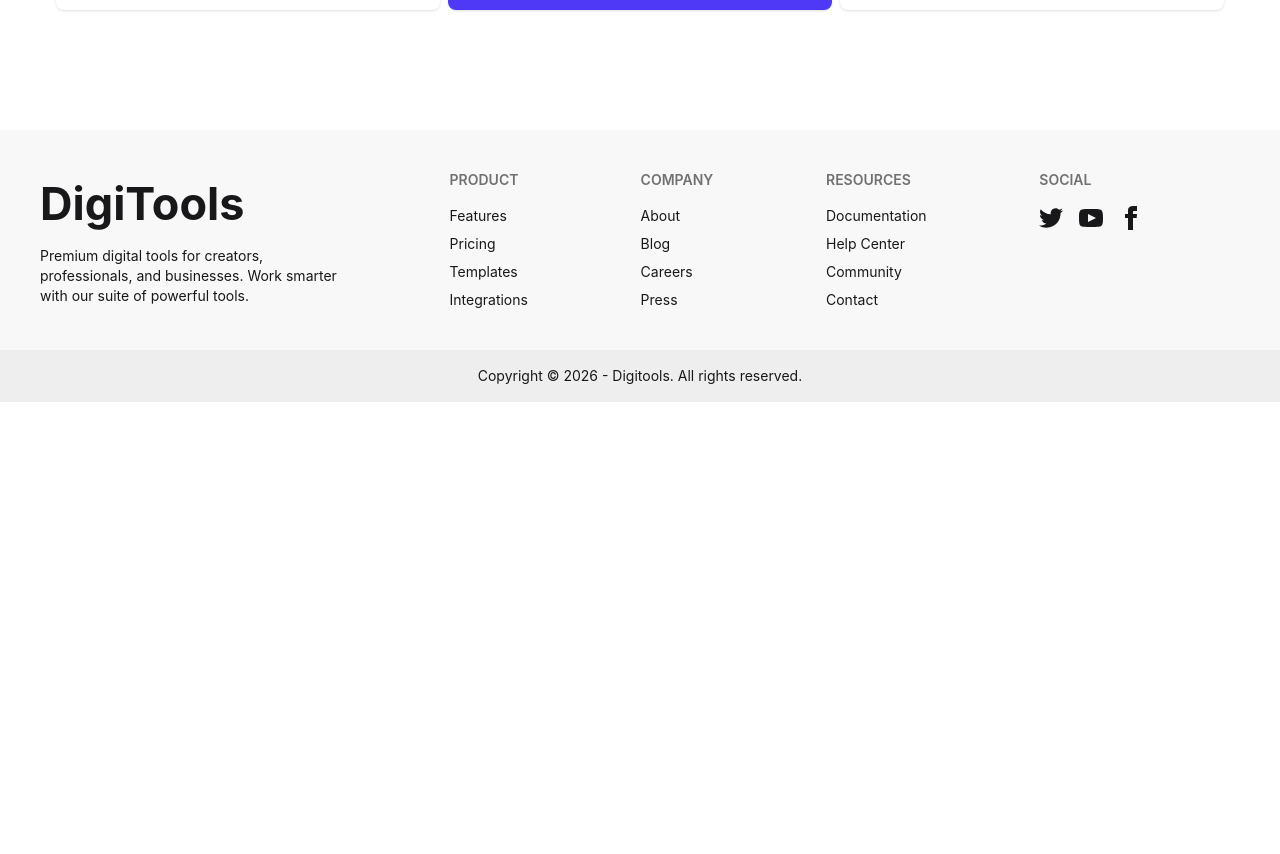
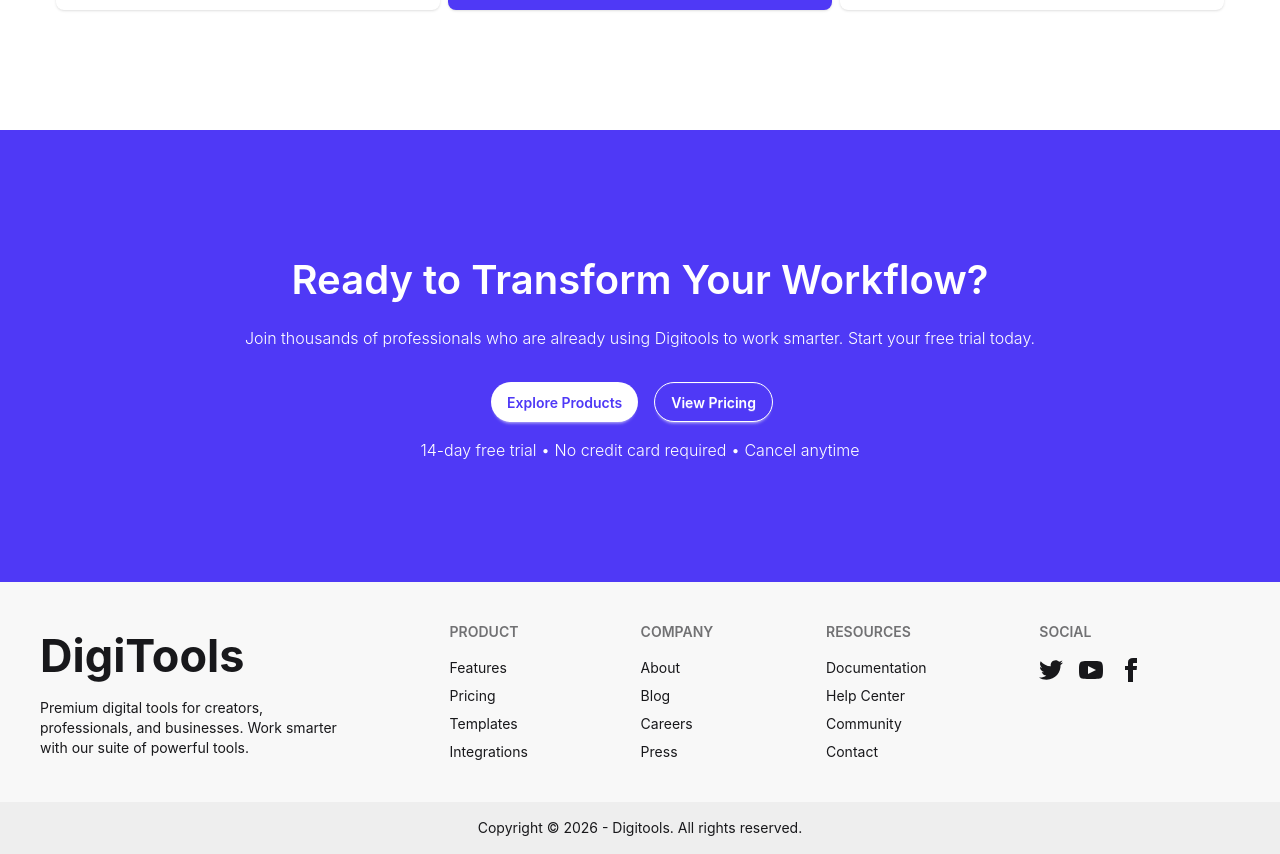
Before and after one commit to KhandakarShakilRana/DigiTools-Platform, a React (Vite) app: page / in a window 1280 px wide. Shown: the part 1400-2254 px from the top of the page. Before the commit the page ends 1802 px from the top, so only its background shows below. Built offline with nearby package versions, Linux system fonts and the light colour scheme.

Commit message:
ready to start section

```diff
--- a/src/App.jsx
+++ b/src/App.jsx
@@ -4,6 +4,7 @@ import BannerSection from './components/BannerSection'
 import Footer from './components/Footer'
 import Navbar from './components/Navbar'
 import PricingSection from './components/PricingSection'
+import ReadyToStart from './components/ReadyToStart'
 import StatsSection from './components/StatsSection'
 
 function App() {
@@ -15,6 +16,7 @@ function App() {
       <BannerSection></BannerSection>
       <StatsSection></StatsSection>
       <PricingSection></PricingSection>
+      <ReadyToStart></ReadyToStart>
       <Footer></Footer>
     </div>
   )
--- /dev/null
+++ b/src/components/ReadyToStart.jsx
@@ -0,0 +1,25 @@
+import React from 'react'
+
+const ReadyToStart = () => {
+  return (
+    <div className='bg-[#4F39F6] py-[120px] text-center text-white'>
+        <div className='mb-8'>
+            <h1 className='text-[40px] mb-4 font-semibold'>
+            Ready to Transform Your Workflow?
+        </h1>
+        <p className='font-light'>
+            Join thousands of professionals who are already using Digitools to work smarter. Start your free trial today.
+        </p>
+        </div>
+        <div>
+          <button className="btn !bg-white mr-4 border-none !text-[#4F39F6] rounded-4xl">Explore Products</button>
+          <button className="btn  mr-4 bg-[#4F39F6] border-white  !text-white rounded-4xl">View Pricing</button>
+        </div>
+        <p className='font-light mt-4'>
+            14-day free trial • No credit card required • Cancel anytime
+        </p>
+    </div>
+  )
+}
+
+export default ReadyToStart
```
